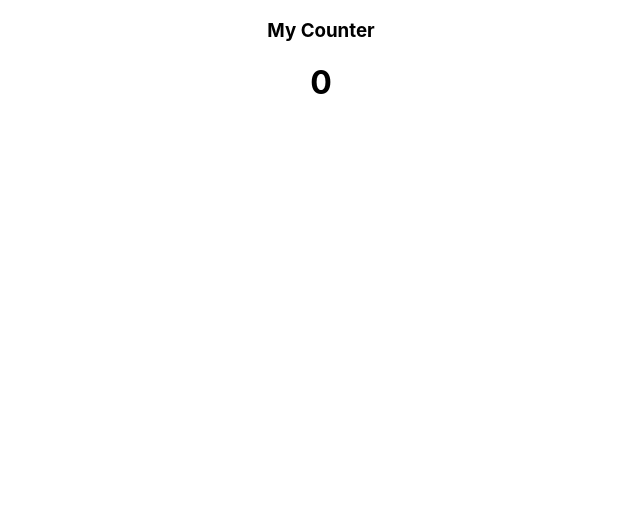
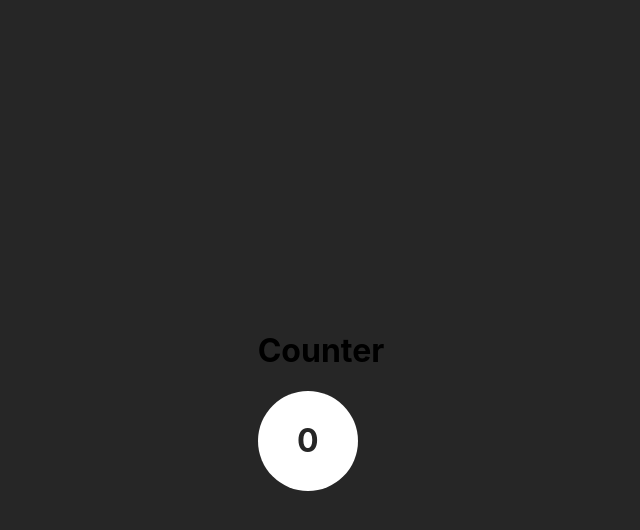
Before and after one commit to Hafizalimi7/Counter, a React (Create React App) app: page / in a window 1280 px wide. Shown: the top 530 px of the page, without its empty margins (319-959 px from the left). Built offline with nearby package versions, Linux system fonts and the light colour scheme.

Commit message:
Added css *changed color of the background *also add css for counter--count

```diff
--- a/src/App.css
+++ /dev/null
@@ -1,38 +0,0 @@
-.App {
-  text-align: center;
-}
-
-.App-logo {
-  height: 40vmin;
-  pointer-events: none;
-}
-
-@media (prefers-reduced-motion: no-preference) {
-  .App-logo {
-    animation: App-logo-spin infinite 20s linear;
-  }
-}
-
-.App-header {
-  background-color: #282c34;
-  min-height: 100vh;
-  display: flex;
-  flex-direction: column;
-  align-items: center;
-  justify-content: center;
-  font-size: calc(10px + 2vmin);
-  color: white;
-}
-
-.App-link {
-  color: #61dafb;
-}
-
-@keyframes App-logo-spin {
-  from {
-    transform: rotate(0deg);
-  }
-  to {
-    transform: rotate(360deg);
-  }
-}
--- a/src/App.js
+++ b/src/App.js
@@ -1,4 +1,4 @@
-import './App.css';
+import './index.css'
 import Counter from "./components/counter"
 
 function App() {
--- a/src/components/counter.js
+++ b/src/components/counter.js
@@ -2,12 +2,15 @@ import React from "react"
 
 function Counter() {
   return (
-    <div>
-      <h3 data-testid="header">My Counter</h3>
-        <div>
-          <h1 data-testid="counter">0</h1>
+   <div className="counter">
+        <h1 data-testid="titleId" className="title">
+            Counter
+        </h1>
+        <div className="counter--count">
+          <h1 data-testid="counterId">0</h1>
         </div>
-    </div>
+  </div>
+
   );
 }
 
--- a/src/index.css
+++ b/src/index.css
@@ -1,13 +1,40 @@
+* {
+  box-sizing: border-box;
+}
+
+.title {
+  display: flex;
+  justify-content: center;
+  color: black;
+}
+
 body {
   margin: 0;
-  font-family: -apple-system, BlinkMacSystemFont, 'Segoe UI', 'Roboto', 'Oxygen',
-    'Ubuntu', 'Cantarell', 'Fira Sans', 'Droid Sans', 'Helvetica Neue',
-    sans-serif;
-  -webkit-font-smoothing: antialiased;
-  -moz-osx-font-smoothing: grayscale;
+  font-family: 'Inter', sans-serif;
+  background-color: #262626;
+  color: #D9D9D9;
+  padding: 20px;
+  height: 100vh;
+  display: flex;
+  justify-content: center;
+  align-items: center;
 }
+/*
+.counter {
+  display: flex;
+  align-items: flex-end;
+  display: flex;
+  justify-content: flex-end;
+  color: blue;
+} */
 
-code {
-  font-family: source-code-pro, Menlo, Monaco, Consolas, 'Courier New',
-    monospace;
+.counter--count {
+  background-color: white;
+  height: 100px;
+  width: 100px;
+  border-radius: 50%;
+  display: flex;
+  justify-content: center;
+  align-items: center;
+  color: #262626;
 }
```
Also changed, not shown: 1 other file (tests, documents, lock files or other folders).
